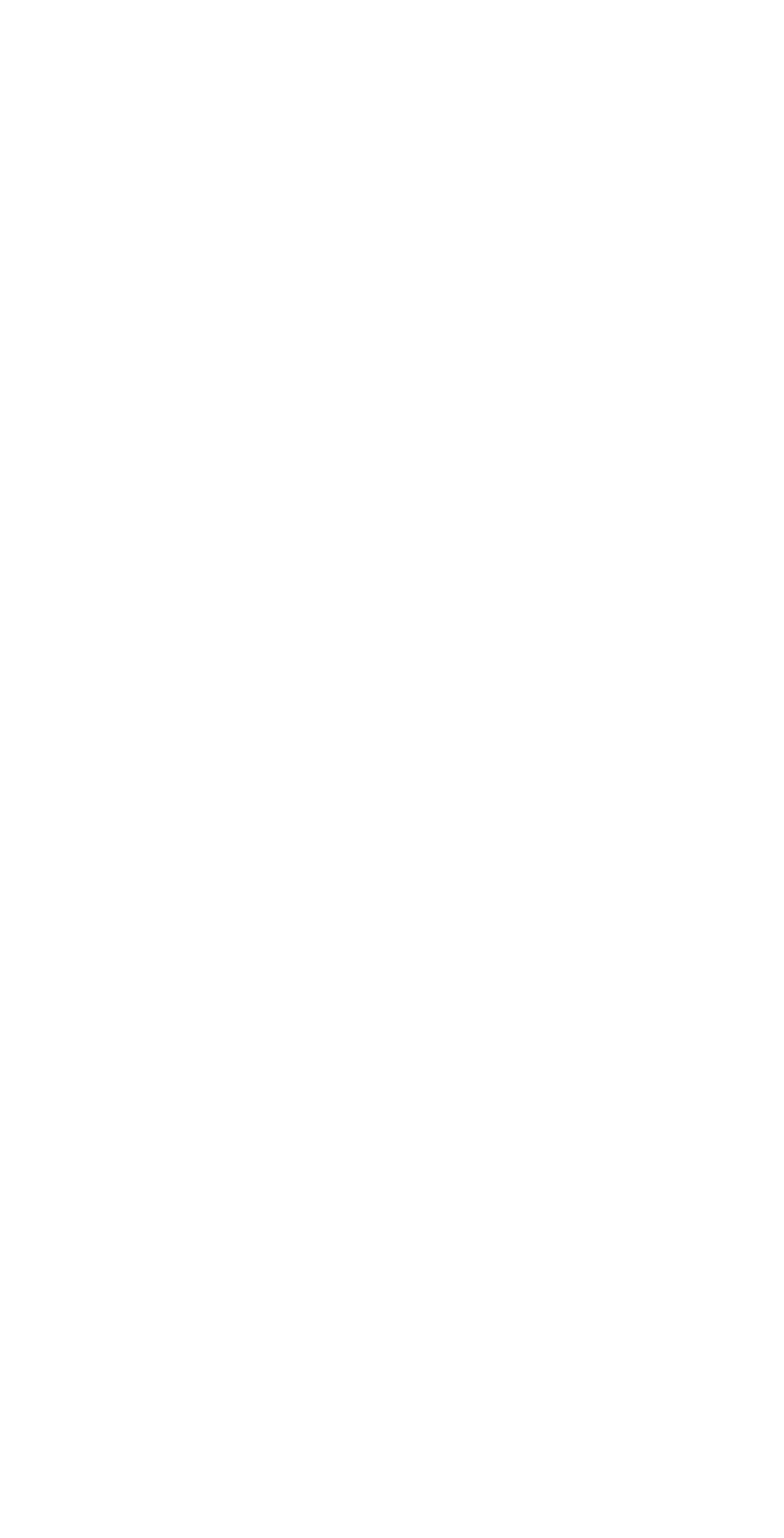
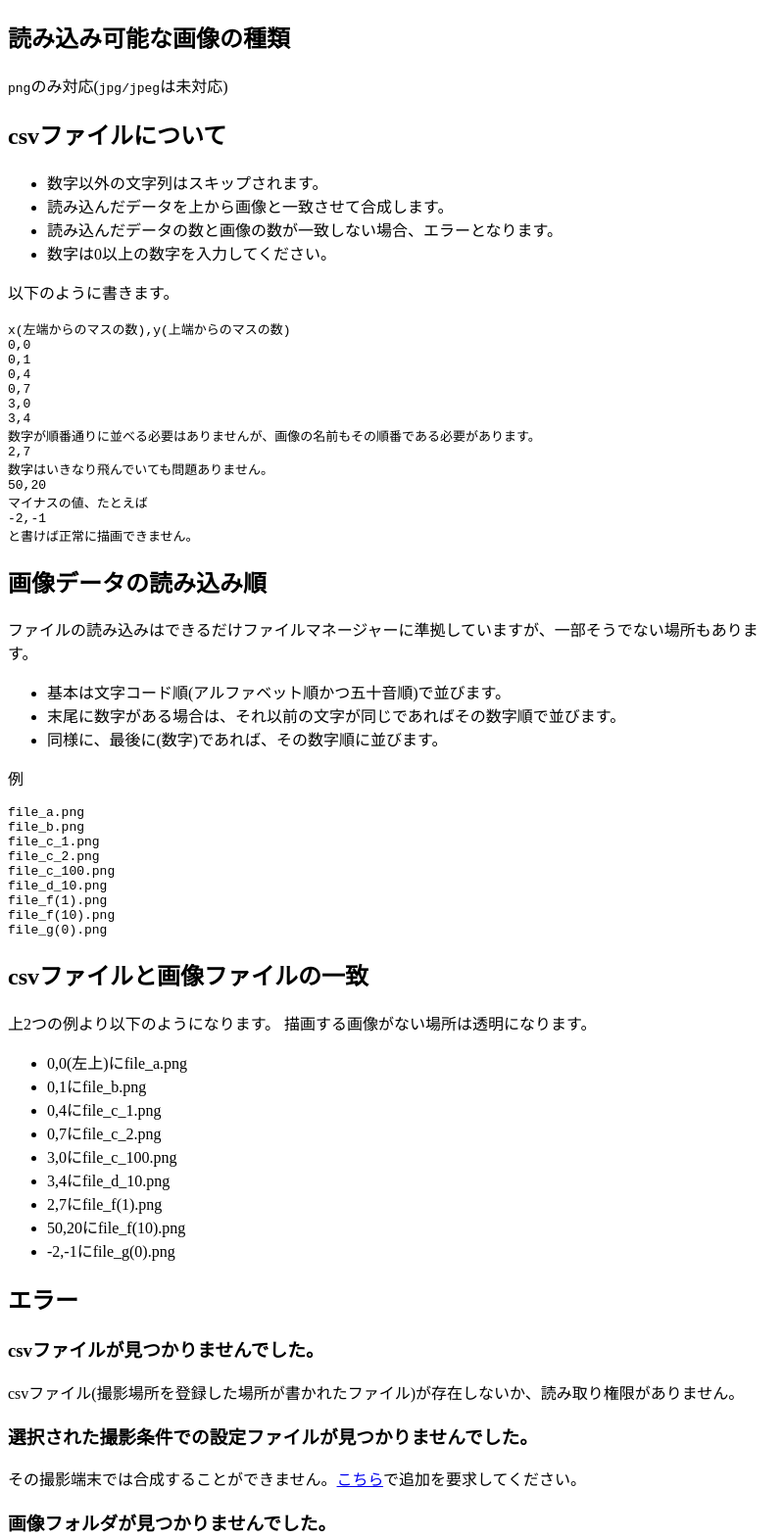
Before and after one commit to aya-0p/yah-map-creator, an Electron app: page res/help.html in a window 800 px wide. Shown: the top 1570 px of the page at 98% size. Before the commit the page ends 800 px from the top, so only its background shows below. Drawn offline with Linux system fonts and the light colour scheme.

Commit message:
Update help.html

```diff
--- a/res/help.html
+++ b/res/help.html
@@ -6,6 +6,80 @@
 </head>
 
 <body>
+  <h2 id="読み込み可能な画像の種類">読み込み可能な画像の種類</h2>
+<p><code>png</code>のみ対応(<code>jpg/jpeg</code>は未対応)</p>
+<h2 id="csvファイルについて">csvファイルについて</h2>
+<ul>
+<li>数字以外の文字列はスキップされます。</li>
+<li>読み込んだデータを上から画像と一致させて合成します。</li>
+<li>読み込んだデータの数と画像の数が一致しない場合、エラーとなります。</li>
+<li>数字は0以上の数字を入力してください。</li>
+</ul>
+<p>以下のように書きます。</p>
+<pre><code class="language-csv">x(左端からのマスの数),y(上端からのマスの数)
+0,0
+0,1
+0,4
+0,7
+3,0
+3,4
+数字が順番通りに並べる必要はありませんが、画像の名前もその順番である必要があります。
+2,7
+数字はいきなり飛んでいても問題ありません。
+50,20
+マイナスの値、たとえば
+-2,-1
+と書けば正常に描画できません。</code></pre>
+<h2 id="画像データの読み込み順">画像データの読み込み順</h2>
+<p>ファイルの読み込みはできるだけファイルマネージャーに準拠していますが、一部そうでない場所もあります。</p>
+<ul>
+<li>基本は文字コード順(アルファベット順かつ五十音順)で並びます。</li>
+<li>末尾に数字がある場合は、それ以前の文字が同じであればその数字順で並びます。</li>
+<li>同様に、最後に(数字)であれば、その数字順に並びます。</li>
+</ul>
+<p>例</p>
+<pre><code>file_a.png
+file_b.png
+file_c_1.png
+file_c_2.png
+file_c_100.png
+file_d_10.png
+file_f(1).png
+file_f(10).png
+file_g(0).png</code></pre>
+<h2 id="csvファイルと画像ファイルの一致">csvファイルと画像ファイルの一致</h2>
+<p>上2つの例より以下のようになります。
+描画する画像がない場所は透明になります。</p>
+<ul>
+<li>0,0(左上)にfile_a.png</li>
+<li>0,1にfile_b.png</li>
+<li>0,4にfile_c_1.png</li>
+<li>0,7にfile_c_2.png</li>
+<li>3,0にfile_c_100.png</li>
+<li>3,4にfile_d_10.png</li>
+<li>2,7にfile_f(1).png</li>
+<li>50,20にfile_f(10).png</li>
+<li>-2,-1にfile_g(0).png</li>
+</ul>
+<h2 id="エラー">エラー</h2>
+<h3 id="csvファイルが見つかりませんでした。">csvファイルが見つかりませんでした。</h3>
+<p>csvファイル(撮影場所を登録した場所が書かれたファイル)が存在しないか、読み取り権限がありません。</p>
+<h3 id="選択された撮影条件での設定ファイルが見つかりませんでした。">選択された撮影条件での設定ファイルが見つかりませんでした。</h3>
+<p>その撮影端末では合成することができません。<a href="https://example.com">こちら</a>で追加を要求してください。</p>
+<h3 id="画像フォルダが見つかりませんでした。">画像フォルダが見つかりませんでした。</h3>
+<p>画像フォルダ(マップにするための画像が含まれたフォルダ)が存在しないか、読み取り権限がありません。</p>
+<h3 id="画像をコピーする際にエラーが発生しました。">画像をコピーする際にエラーが発生しました。</h3>
+<p>%temp%フォルダ以下への読み取り/書き込み権限がありません。</p>
+<h3 id="画像フォルダ内に画像が見つかりませんでした。">画像フォルダ内に画像が見つかりませんでした。</h3>
+<p>マップにするための画像がありません。ファイルの種類が*.png以外の可能性があります。</p>
+<h3 id="画像の枚数と画像データの数が違います。">画像の枚数と画像データの数が違います。</h3>
+<p>マップにするための画像の数とcsvファイルに含まれるデータの数が一致しません。<br>指定した画像フォルダの場所あっているかどうか、csvのデータの数があっているかどうかを確認してください。</p>
+<h3 id="画像を合成中にエラーが発生しました。">画像を合成中にエラーが発生しました。</h3>
+<p>マップにするための画像ファイルが壊れている可能性があります。</p>
+<h3 id="画像を保存中にエラーが発生しました。">画像を保存中にエラーが発生しました。</h3>
+<p>保存先のフォルダへの書き込み権限がありません。</p>
+<h3 id="入力不足の内容があります。">入力不足の内容があります。</h3>
+<p>画像フォルダ、撮影端末の種類、大きさ、方向、csvファイルを全て入力してください。</p>
 
 </body>
 
```
